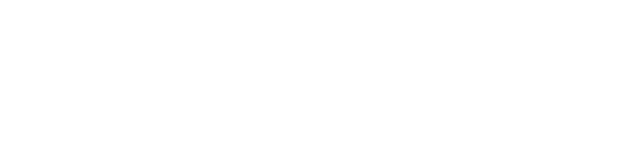
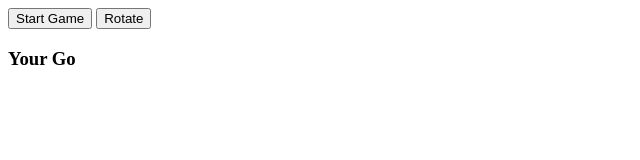
Before and after one commit to Lawtonlegacy/cs372-Battleship, a plain HTML site: page index.html in a window 1280 px wide. Shown: the whole page, without its empty margins (0-640 px from the left). Drawn offline with Linux system fonts and the light colour scheme.

Commit message:
Basic webpage. Added some buttons.

```diff
--- a/index.html
+++ b/index.html
@@ -8,10 +8,22 @@
 </head>
 
 <body>
+
+
     <div class="container">
         <div class="grid grid-user"></div>
         <div class="grid grid-computer"></div>
     </div>
+
+    <div class="hidden-info">
+        <button id="start">Start Game</button>
+        <button id="rotate">Rotate</button>
+        <h3 id="whose-go">Your Go</h3>
+        <h3 id="info"></h3>
+    </div>
+
+    <div class="grid-display"> </div>
+
 </body>
 
 </html>
```
